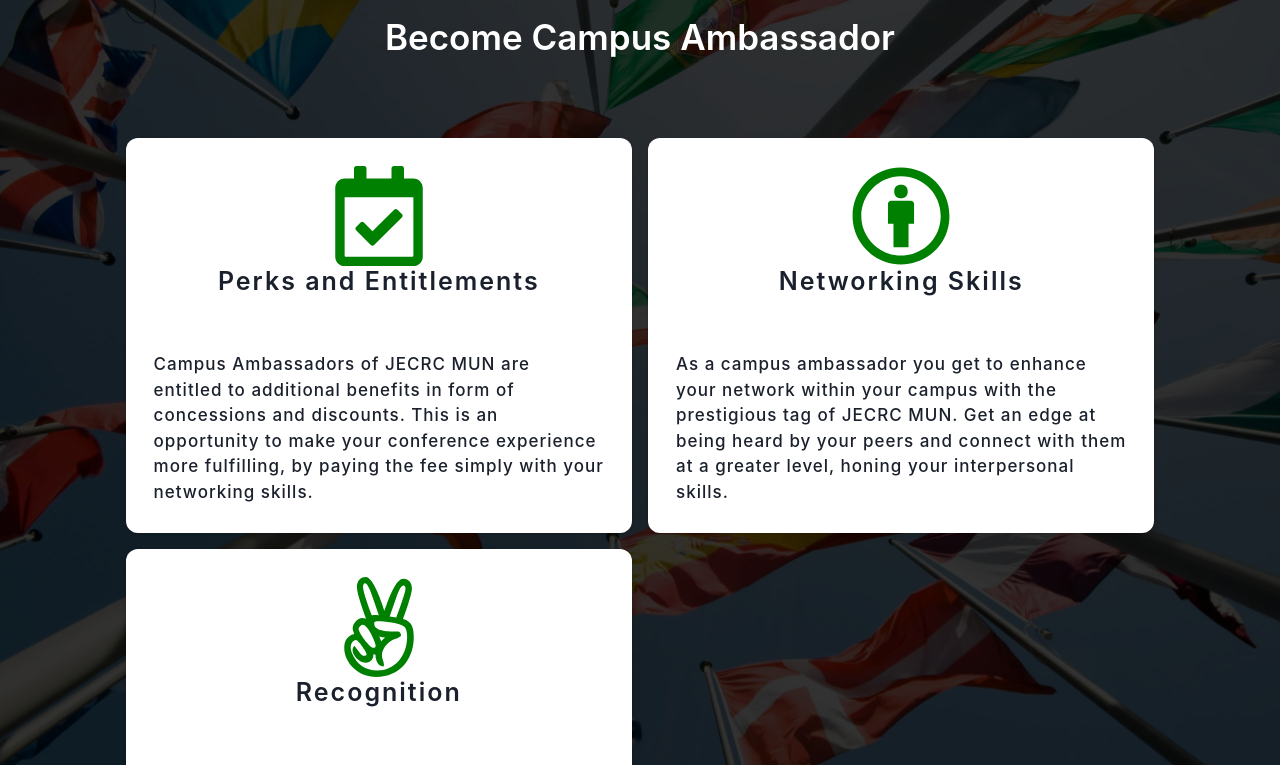
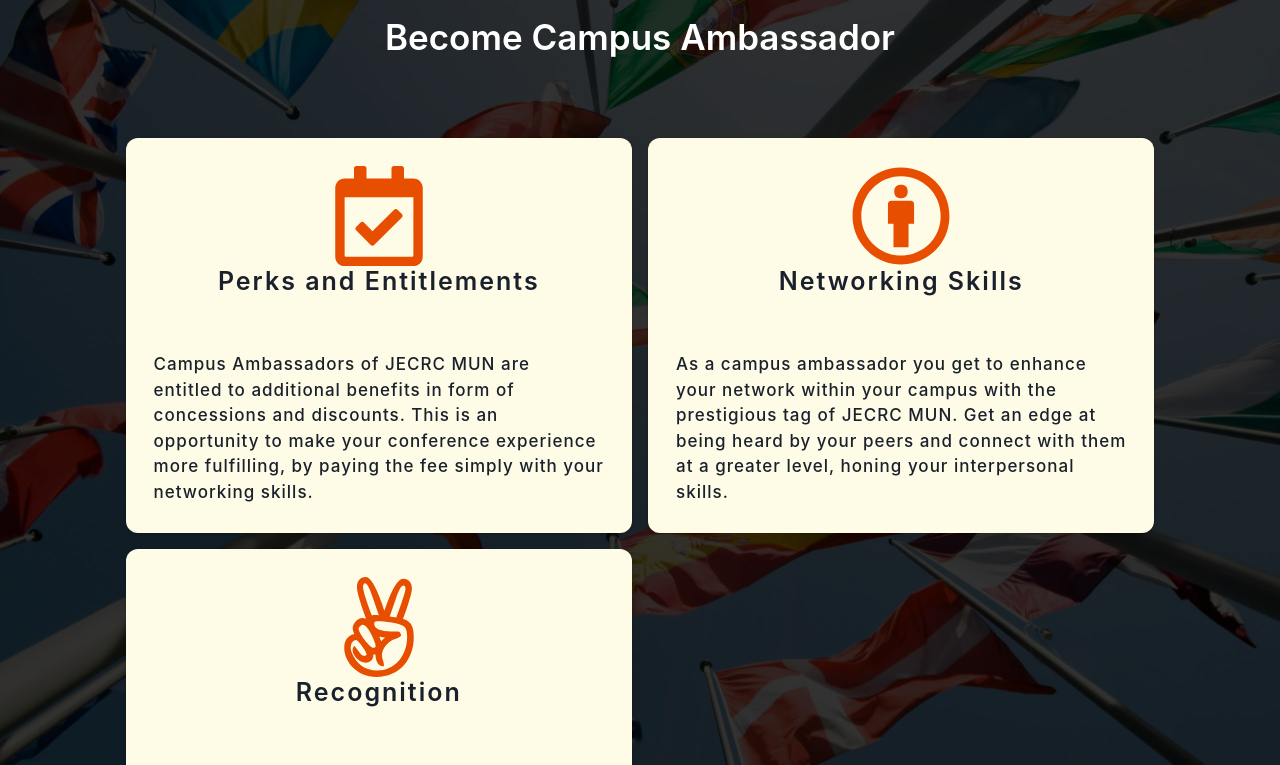
Before and after one commit to yash-rajarora/MUN2024, a React (Create React App) app: page / in a window 1280 px wide. Shown: the part 2820-3585 px from the top of the page. Built offline with nearby package versions, Linux system fonts and the light colour scheme.

Commit message:
color update

```diff
--- a/src/Components/Home/Home.jsx
+++ b/src/Components/Home/Home.jsx
@@ -406,7 +406,7 @@ const Home = () => {
               spacing={4}
               templateColumns="repeat(auto-fill, minmax(350px, 1fr))"
             >
-              <Card size={'lg'}>
+              <Card size={'lg'} background={'#FEFCE7'}>
                 <CardHeader
                   display={'flex'}
                   flexDir="column"
@@ -414,7 +414,7 @@ const Home = () => {
                   alignItems={'center'}
                 >
                   <Heading fontSize={['50px', '100px']}>
-                    <FaRegCalendarCheck color="green" />
+                    <FaRegCalendarCheck color="#E74E00" />
                   </Heading>
                   <Heading
                     size="md"
@@ -441,7 +441,7 @@ const Home = () => {
                   </Text>
                 </CardBody>
               </Card>
-              <Card size={'lg'}>
+              <Card size={'lg'} background={'#FEFCE7'}>
                 <CardHeader
                   display={'flex'}
                   flexDir="column"
@@ -449,7 +449,7 @@ const Home = () => {
                   alignItems={'center'}
                 >
                   <Heading fontSize={['50px', '100px']}>
-                    <FaCreativeCommonsBy color="green" />
+                    <FaCreativeCommonsBy color="#E74E00" />
                   </Heading>
                   <Heading
                     size="md"
@@ -475,7 +475,7 @@ const Home = () => {
                   </Text>
                 </CardBody>
               </Card>
-              <Card size={'lg'}>
+              <Card size={'lg'} background={'#FEFCE7'}>
                 <CardHeader
                   display={'flex'}
                   flexDir="column"
@@ -483,7 +483,7 @@ const Home = () => {
                   alignItems={'center'}
                 >
                   <Heading fontSize={['50px', '100px']}>
-                    <FaAngellist color="green" />
+                    <FaAngellist color="#E74E00" />
                   </Heading>
                   <Heading
                     size="md"
```
